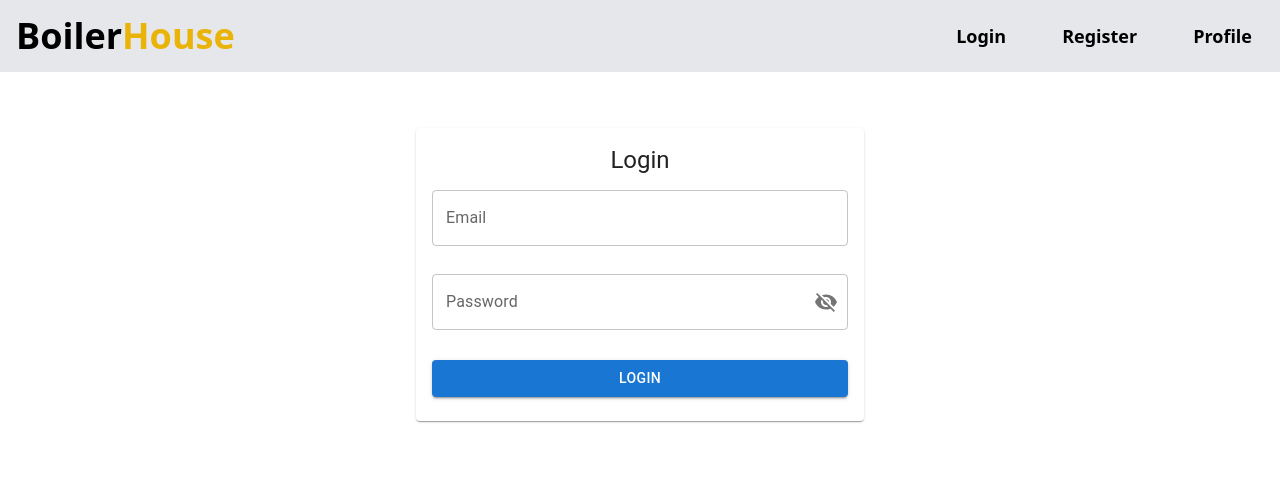
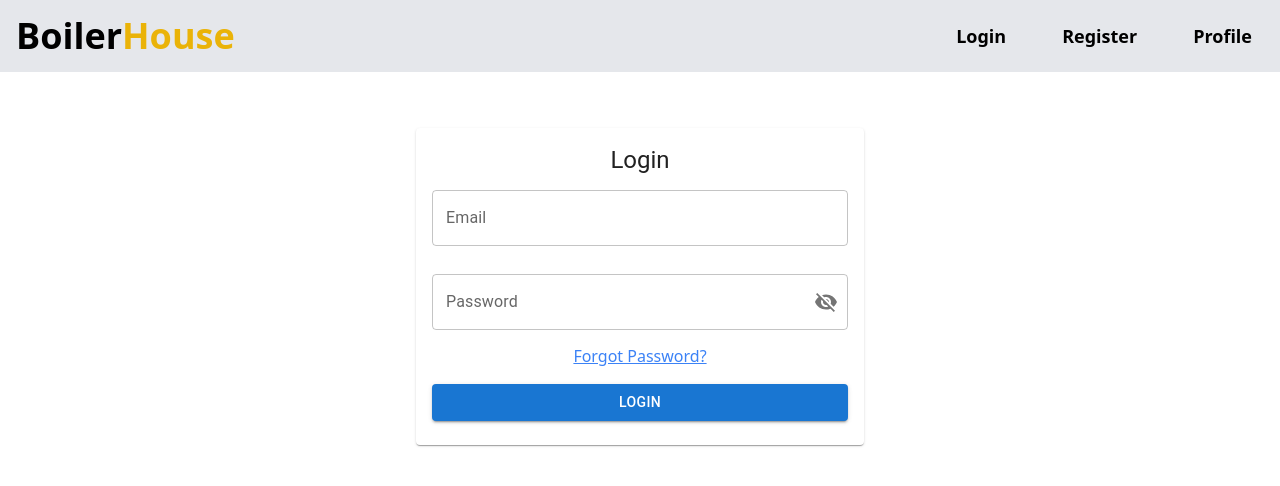
Before and after one commit to BoilerHouses/BoilerHouse, a React (Vite) app in the folder BoilerHouseFrontend/: page /login in a window 1280 px wide. Shown: the top 486 px of the page. Built offline with nearby package versions, Linux system fonts and the light colour scheme.

Commit message:
fix forgot password link

```diff
--- a/BoilerHouseFrontend/src/routes/loginUser.jsx
+++ b/BoilerHouseFrontend/src/routes/loginUser.jsx
@@ -1,5 +1,5 @@
 import { useState } from 'react';
-import { TextField, Button, Card, CardContent, Typography, IconButton, InputAdornment } from '@mui/material';
+import { TextField, Button, Card, CardContent, Typography, IconButton, InputAdornment} from '@mui/material';
 import { Visibility, VisibilityOff } from '@mui/icons-material';
 import { NavLink } from 'react-router-dom';
 
@@ -110,6 +110,15 @@ const UserLogin = () => {
                 }}
                 helperText={passwordHelperText}
               />
+              <NavLink
+                  to="/forgot_password"
+                  className="cursor-pointer text-center"
+              >
+                <div className="text-blue-500 underline">
+                  Forgot Password?
+                </div>
+              </NavLink>
+
               <Button
                 type="submit"
                 variant="contained"
```
